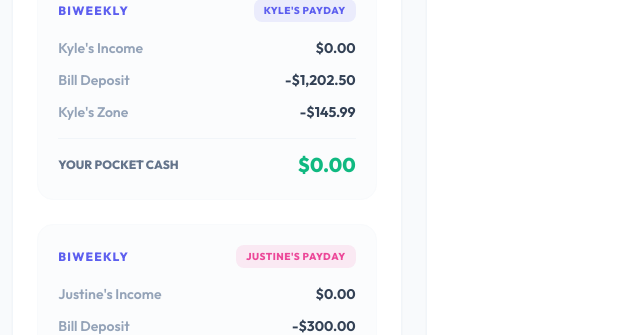
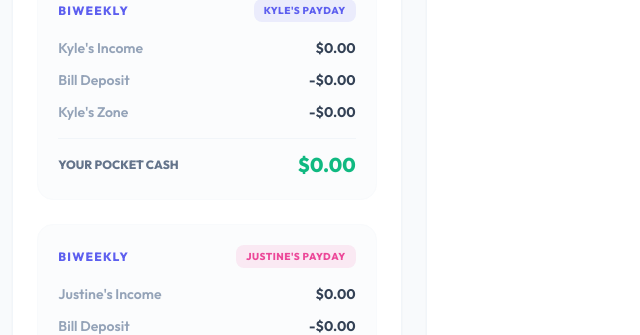
Before and after one commit to Barbaricdreams/BarbarikHub, a website: page index.html in a window 1280 px wide. Shown: the part 465-800 px from the top of the page, 433-1073 px from the left. Drawn offline with nearby package versions, Linux system fonts and the light colour scheme.

Commit message:
Neutralize static negative cash values for unauthenticated visitors

```diff
--- a/index.html
+++ b/index.html
@@ -251,11 +251,11 @@
                 </div>
                 <div class="flex justify-between text-sm">
                   <span class="text-slate-400 font-semibold">Bill Deposit</span>
-                  <span id="logic-w12-deposit" class="font-bold text-slate-700 dark:text-slate-200">-$1,202.50</span>
+                  <span id="logic-w12-deposit" class="font-bold text-slate-700 dark:text-slate-200">-$0.00</span>
                 </div>
                 <div class="flex justify-between text-sm">
                   <span class="text-slate-400 font-semibold">Kyle's Zone</span>
-                  <span id="logic-w12-zone" class="font-bold text-slate-700 dark:text-slate-200">-$145.99</span>
+                  <span id="logic-w12-zone" class="font-bold text-slate-700 dark:text-slate-200">-$0.00</span>
                 </div>
                 <div class="border-t border-slate-100 dark:border-slate-800 pt-3 flex justify-between items-center mt-1">
                   <span class="text-xs font-extrabold uppercase text-slate-500 dark:text-slate-400">Your Pocket Cash</span>
@@ -277,7 +277,7 @@
                 </div>
                 <div class="flex justify-between text-sm">
                   <span class="text-slate-400 font-semibold">Bill Deposit</span>
-                  <span id="logic-w34-deposit" class="font-bold text-slate-700 dark:text-slate-200">-$300.00</span>
+                  <span id="logic-w34-deposit" class="font-bold text-slate-700 dark:text-slate-200">-$0.00</span>
                 </div>
                 <div class="border-t border-slate-100 dark:border-slate-800 pt-3 flex justify-between items-center mt-1">
                   <span class="text-xs font-extrabold uppercase text-slate-500 dark:text-slate-400">Your Pocket Cash</span>
```
